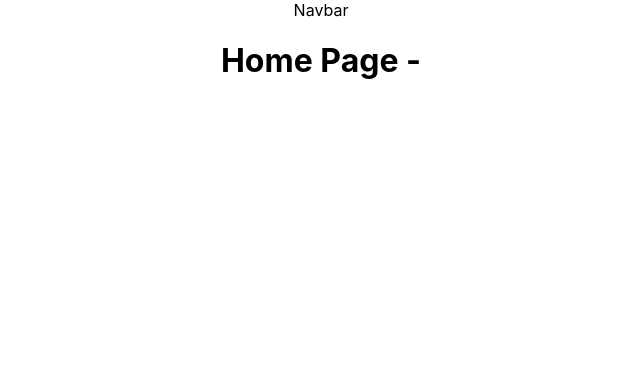
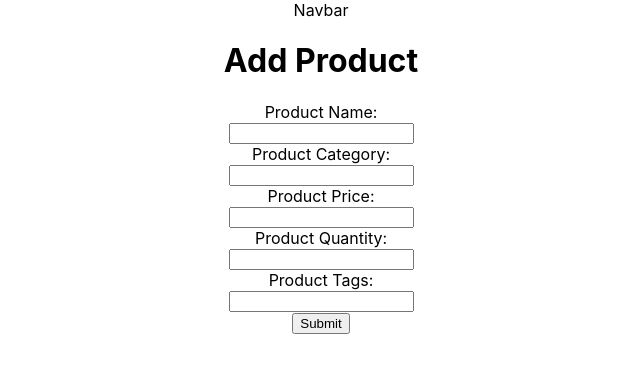
Before and after one commit to srushtimane27/Awdiz_React, a React (Create React App) app in the folder batch28/: page /add-product in a window 1280 px wide. Before the commit this address led to /. Shown: the top 372 px of the page, without its empty margins (319-959 px from the left). Built offline with nearby package versions, Linux system fonts and the light colour scheme; no server answers.

Commit message:
project-update

```diff
--- a/batch28/src/App.jsx
+++ b/batch28/src/App.jsx
@@ -24,6 +24,7 @@ import CounterHome from './Components/PracticeFolder/CounterHome';
 import CounterRedux from './Components/CounterRedux';
 import Covid from './Components/RapidApiProjects/Covid';
 import Jokes from './Components/RapidApiProjects/Jokes';
+import AddProduct from './Components/AddProduct';
 
 
 function App() {
@@ -58,6 +59,7 @@ function App() {
         <Route path='counter-redux' element={<CounterRedux/>}/>
         <Route path='covid' element={<Covid/>}/>
         <Route path='jokes' element={<Jokes/>}/>
+        <Route path='add-product' element={<AddProduct/>}/>
       </Routes>
     </div>
   );
--- a/batch28/src/Components/10-3/AllProducts.jsx
+++ b/batch28/src/Components/10-3/AllProducts.jsx
@@ -1,11 +1,46 @@
-import React from 'react'
+import axios from 'axios';
+import React, { useEffect, useState } from 'react'
+import api from '../AxiosConfig';
 
 const AllProducts = (props) => {
     const { awdiz } = props;
     console.log(awdiz, "awdiz")
+
+    const [allProducts, setAllProducts] = useState([]);
+
+    useEffect(()=>{
+      async function getProducts(){
+          try {
+            const response = await api.get("/get-products")
+            if(response?.data?.success){
+              setAllProducts(response.data.products)
+            }
+          } catch (error) {
+            console.log(error)
+          }
+
+        }
+        getProducts();
+    },[])
   return (
     <div>
         <h1>AllProducts</h1>
+
+        {allProducts.length?
+        <div style={{ display: 'flex', flexWrap: "wrap", justifyContent: 'space-around' }}>
+        {allProducts.map((productObj) => (
+            <div style={{ width: "18%", border: "2px solid black", height: "250px" }}>
+            <h1>{productObj.name}</h1>
+            <p>Category : {productObj.category}</p>
+            <p>Prics :{productObj.price}/-</p>
+            <p>Quantity : {productObj.quantity}</p>
+            <p>Tags : {productObj.tags}</p>
+            </div>
+        ))}
+    </div> : <div>Loading...</div>}
+
+
+
         <div style={{ display: 'flex', flexWrap: "wrap", justifyContent: 'space-around' }}>
             {awdiz.map((productObj) => (
                 <div style={{ width: "18%", border: "2px solid black", height: "250px" }}>
--- a/batch28/src/Components/10-3/FakeStoreApi.jsx
+++ b/batch28/src/Components/10-3/FakeStoreApi.jsx
@@ -1,6 +1,7 @@
 import React, { useEffect, useState } from 'react'
 import axios from 'axios'
 import { useNavigate } from 'react-router-dom';
+import api from '../AxiosConfig';
 
 const FakeStoreApi = () => {
     const [allProducts,setAllProducts] = useState([]);
@@ -16,7 +17,7 @@ const FakeStoreApi = () => {
         // api call
         // alert("Jiii")
         try {
-            const response = await axios.get('https://fakestoreapi.com/products');
+            const response = await api.get('/products');
             console.log(response, "response from fakestore api")
             if (response?.data.length) {
                 setAllProducts(response.data)
--- /dev/null
+++ b/batch28/src/Components/AddProduct.jsx
@@ -0,0 +1,68 @@
+import React, { useContext, useState } from "react";
+import { AuthContext } from "./AuthContext/AuthContextComponent";
+import AuthDirection from "./Redirections/AuthDirection";
+import axios from "axios";
+
+const AddProduct = () => {
+  const [productData, setProductData] = useState({
+    name: "",
+    category: "",
+    price: "",
+    quantity: "",
+    tags: "",
+  });
+  console.log(productData, "ProductData");
+  const handleChange = (event) => {
+    setProductData({ ...productData, [event.target.name]: event.target.value });
+  };
+
+  const { state } = useContext(AuthContext);
+  console.log(state, "state");
+
+  const handleSubmit = async (event) => {
+    try {
+      event.preventDefault();
+      const response = await axios.post("http://localhost:3001/add-product", {
+        productData,
+        userId: "663cac008fd9b186385fc26a"
+      });
+      if (response.data.success) {
+        alert(response.data.message);
+      }
+    } catch (error) {
+        alert(error.response.data.message)
+    }
+  };
+  return (
+    //<AuthDirection></AuthDirection>
+    <div>
+      <h1>Add Product</h1>
+      <form onSubmit={handleSubmit}>
+        <label>Product Name:</label>
+        <br />
+        <input required name="name" onChange={handleChange} />
+        <br />
+        <label>Product Category:</label>
+        <br />
+        <input required name="category" onChange={handleChange} />
+        <br />
+        <label>Product Price:</label>
+        <br />
+        <input required name="price" onChange={handleChange} />
+        <br />
+        <label>Product Quantity:</label>
+        <br />
+        <input required name="quantity" onChange={handleChange} />
+        <br />
+        <label>Product Tags:</label>
+        <br />
+        <input required name="tags" onChange={handleChange} />
+        <br />
+        <input type="submit" />
+        <br />
+      </form>
+    </div>
+  );
+};
+
+export default AddProduct;
--- a/batch28/src/Components/AuthContext/AuthContextComponent.js
+++ b/batch28/src/Components/AuthContext/AuthContextComponent.js
@@ -1,5 +1,6 @@
 import axios from 'axios';
 import React, { createContext, useEffect, useReducer } from 'react'
+import api from '../AxiosConfig';
 
 export const AuthContext = createContext();
 
@@ -27,12 +28,12 @@ const AuthContextComponent = ({ children }) => {
         dispatch({type: "LOGOUT"})
     }
 
-    async function getUserData(token){
+    async function getUserData(){
         try {
-            const response = await axios.get("/validate-token", { withCredentials: true, })
+            const response = await api.get("/validate-token",)
             // const response = {data: {success: true, userData: {name: 'Srushti', email: 's@gmail.com'}}}
             if(response.data.success){
-                LOGIN(response.data.userData)
+                LOGIN(response.data.user)
             }
 
         } catch (error) {
--- /dev/null
+++ b/batch28/src/Components/AxiosConfig/index.js
@@ -0,0 +1,14 @@
+import axios from "axios";
+
+
+const api = axios.create({
+    baseURL: "http://localhost:3001",
+
+    // baseURL: process.env.ENV === "DEVELOPMENT"
+    // ? "http://localhost:3001"
+    // : "https://awdiz-6.com",
+
+    withCredentials: true,
+});
+
+export default api;
--- a/batch28/src/Components/Login.jsx
+++ b/batch28/src/Components/Login.jsx
@@ -2,6 +2,7 @@ import React, { useContext, useState } from 'react'
 import { useNavigate } from 'react-router-dom'
 import { AuthContext } from './AuthContext/AuthContextComponent';
 import axios from 'axios';
+import api from './AxiosConfig';
 
 const Login = () => {
     const {LOGIN} = useContext(AuthContext);
@@ -20,7 +21,7 @@ const Login = () => {
         event.preventDefault();
         if(userData.email && userData.password){
             try{
-                const response = await axios.post("http://localhost:3001/api/v1/auth/login", {userData}, {withCredentials: true})
+                const response = await api.post("/login", {userData})
                 // const response = { data : { success : true, message: "Login Successfull",token: "abcdefgh", userData: {name: 'Srushti', email: 's@gmail.com', id: '100' }}}
                 if(response.data.success === true){
                     // localStorage.setItem("token", JSON.stringify(response.data.token))
--- /dev/null
+++ b/batch28/src/Components/Redirections/AuthDirection.jsx
@@ -0,0 +1,22 @@
+import React, { useContext, useEffect } from 'react'
+import { AuthContext } from '../AuthContext/AuthContextComponent'
+import { useNavigate } from 'react-router-dom';
+
+const AuthDirection = () => {
+    const router = useNavigate();
+    const {state} = useContext(AuthContext);
+    console.log(state, state.user === null)
+
+    useEffect(() => {
+        if(state && state?.user === null){
+            alert("First Login to Access This Page")
+            return router('/login')
+        }
+    },[state]);
+
+  return (
+    <div>AuthDirection</div>
+  )
+}
+
+export default AuthDirection
--- a/batch28/src/Components/Register.jsx
+++ b/batch28/src/Components/Register.jsx
@@ -1,6 +1,7 @@
 import axios from 'axios';
 import React, { useState } from 'react'
 import { useNavigate } from 'react-router-dom';
+import api from './AxiosConfig';
 
 const Register = () => {
     const router = useNavigate();
@@ -19,7 +20,7 @@ const Register = () => {
             if(userData.password === userData.confirmPassword){
                 try{
                     // const response = { data : { success : true, message: "Registration Completed"}}
-                    const response = await axios.post('http://localhost:3001/api/v1/auth/register', { userData })
+                    const response = await api.post('/register', { userData })
 
                     if(response.data.success === true){
                         alert(response.data.message)
```
Also changed, not shown: 1 other file (tests, documents, lock files or other folders).
